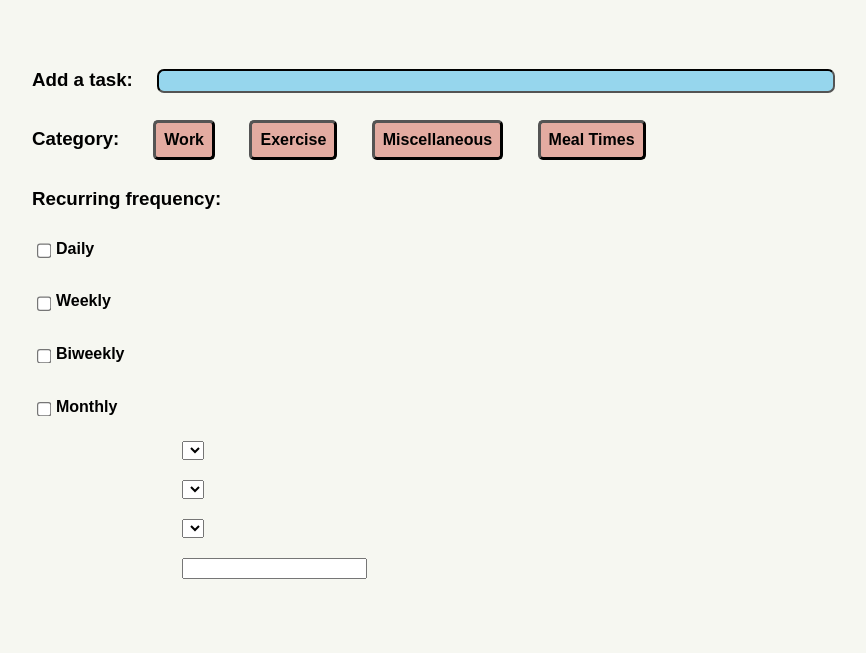
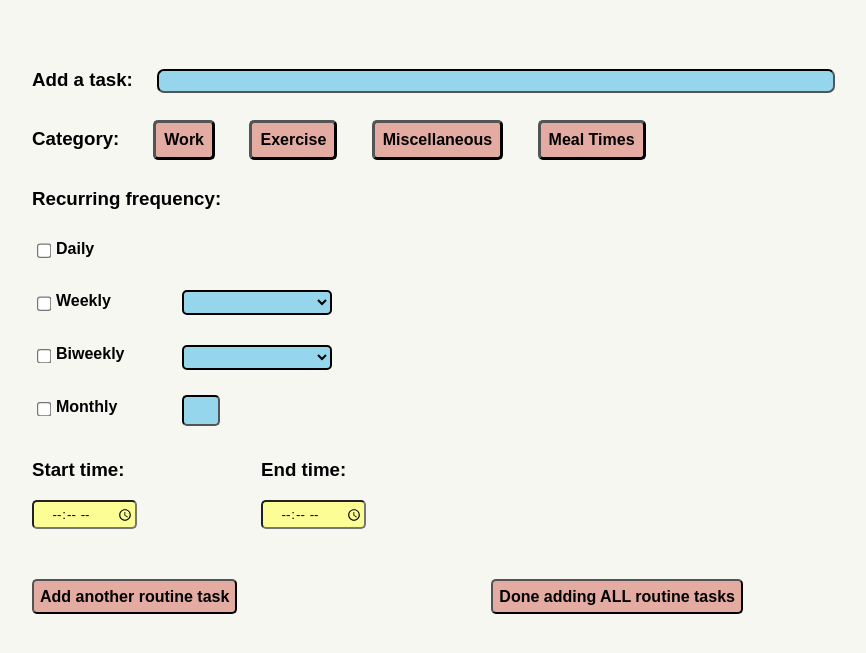
Before and after one commit to Shyunyin/orbital_247, a PHP site: page /add_routine_task.html in a window 1280 px wide. Shown: the top 653 px of the page, without its empty margins (18-884 px from the left). Run offline with PHP 8.4, Linux system fonts and the light colour scheme; lists and menus that the app fills with data are empty.

Commit message:
finished html and css for routine task

```diff
--- a/add_routine_task.css
+++ b/add_routine_task.css
@@ -118,6 +118,82 @@ input[type="checkbox"] {
 }
 .dropdown > li {
   display: flex;
-  margin-left: 150px;
+}
+.dropdown {
+  position: absolute;
+  left: 200px;
+  top: 290px;
+}
+.weeklydropdown {
+  width: 150px;
+  height: 25px;
+  border-radius: 5px;
+  background-color: #96d6ed;
+  border-width: 2px;
+  border-color: black;
+}
+.biweeklydropdown {
+  margin-top: 30px;
+  width: 150px;
+  height: 25px;
+  border-radius: 5px;
+  background-color: #96d6ed;
+  border-width: 2px;
+  border-color: black;
+}
+#date {
+  margin-top: 25px;
+  border-radius: 5px;
+  height: 25px;
+  width: 30px;
+  border-width: 2px;
+  background-color: #96d6ed;
+  border-color: black;
+}
+
+/*For time options*/
+#timeOptions > li {
+  display: inline-block;
   margin-top: 20px;
+  font-family: "Signika Negative", sans-serif;
 }
+.endTime {
+  margin-left: 120px;
+}
+#startTime {
+  font-family: "Signika Negative", sans-serif;
+  background-color: #fdfd96;
+  border-radius: 5px;
+  width: 100px;
+  height: 25px;
+  text-align: center;
+}
+#endTime {
+  font-family: "Signika Negative", sans-serif;
+  background-color: #fdfd96;
+  border-radius: 5px;
+  width: 100px;
+  height: 25px;
+  text-align: center;
+}
+
+/*For end button options*/
+
+#add {
+  font-family: Signika Negative, sans-serif;
+  background-color: #e3aba1;
+  border-radius: 5px;
+  font-size: medium;
+  height: 35px;
+  margin-top: 50px;
+  font-weight: bold;
+}
+#done {
+  font-family: Signika Negative, sans-serif;
+  background-color: #e3aba1;
+  border-radius: 5px;
+  font-size: medium;
+  height: 35px;
+  font-weight: bold;
+  margin-left: 250px;
+}
--- a/add_routine_task.html
+++ b/add_routine_task.html
@@ -51,7 +51,7 @@
         <!--For the dropdown lists--> <!--Use javascript to replace??-->
         <div class="dropdown">
             <li>
-                <select class="dailydropdown">
+                <select name="weeklydropdown" class="weeklydropdown">
                     <!--Can replace w javascript??-->
                     <options value="mon">Monday</options>
                     <options value="tue">Tuesday</options>
@@ -63,19 +63,7 @@
                 </select>
             </li>
             <li>
-                <select class="weeklydropdown">
-                    <!--Can replace w javascript??-->
-                    <options value="mon">Monday</options>
-                    <options value="tue">Tuesday</options>
-                    <options value="wed">Wednesday</options>
-                    <options value="thur">Thursday</options>
-                    <options value="fri">Friday</options>
-                    <options value="sat">Saturday</options>
-                    <options value="sun">Sunday</options>
-                </select>
-            </li>
-            <li>
-                <select class="biweeklydropdown">
+                <select name="biweeklydropdown" class="biweeklydropdown">
                     <!--Can replace w javascript??-->
                     <options value="mon">Monday</options>
                     <options value="tue">Tuesday</options>
@@ -90,6 +78,27 @@
         </div>
     </div>
 
+    <!--Time options-->
+    <div id="timeOptions">
+        <li>
+            <div class="startTime">
+                <h3>Start time:</h3>
+                    <input type="time" id="startTime">
+            </div>
+        </li>
+        <li>
+            <div class="endTime">
+                <h3>End time:</h3>
+                  <input type="time" id="endTime">
+              </div>
+        </li>
+    </div>
+
+    <!--Buttons for ADD, DONE-->
+    <div class="btn-group-actions">
+       <button id="add">Add another routine task</button>
+        <button id="done">Done adding ALL routine tasks</button>
+    </div>
 
     </body>
 </html>
```
Also changed, not shown: add_daily_task.css (+10 -3 lines).
